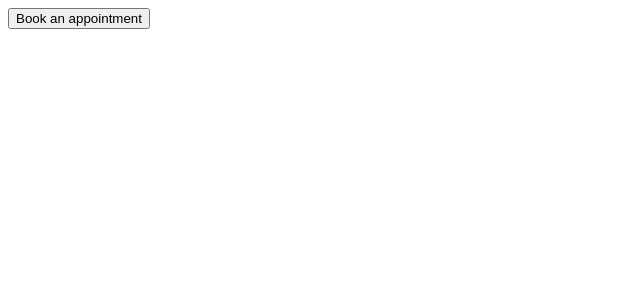
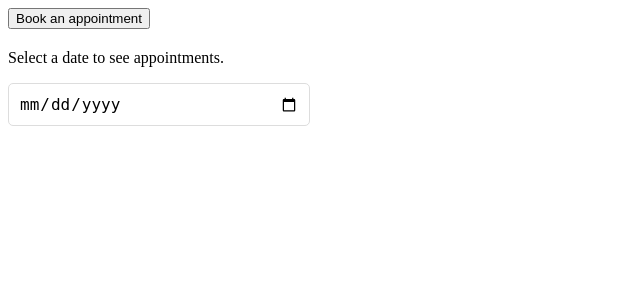
Before and after one commit to Vishnu25-07-1998/Appointment_Book, a Django app: page / in a window 1280 px wide. Shown: the top 300 px of the page, without its empty margins (0-640 px from the left). Run offline with Django 5.2, Linux system fonts and the light colour scheme.

Commit message:
Update innerbase.html

```diff
--- a/Book_Appointment/templates/innerbase.html
+++ b/Book_Appointment/templates/innerbase.html
@@ -18,6 +18,15 @@
             <button href="#" id="bookAppointment">Book an appointment</button>
         </nav>
         <main>
+            <div class="appointments">
+
+                <div class="get-date">
+                    <p>Select a date to see appointments.</p>
+                    <input type="date" id="appointmentDate" required style="margin: 0;">
+                </div>
+                <div id="appointmentDetails">
+                </div>
+            </div>
             <div id="appointmentModal" class="modal">
                 <div class="modal-content">
                     <span class="close">&times;</span>
```
